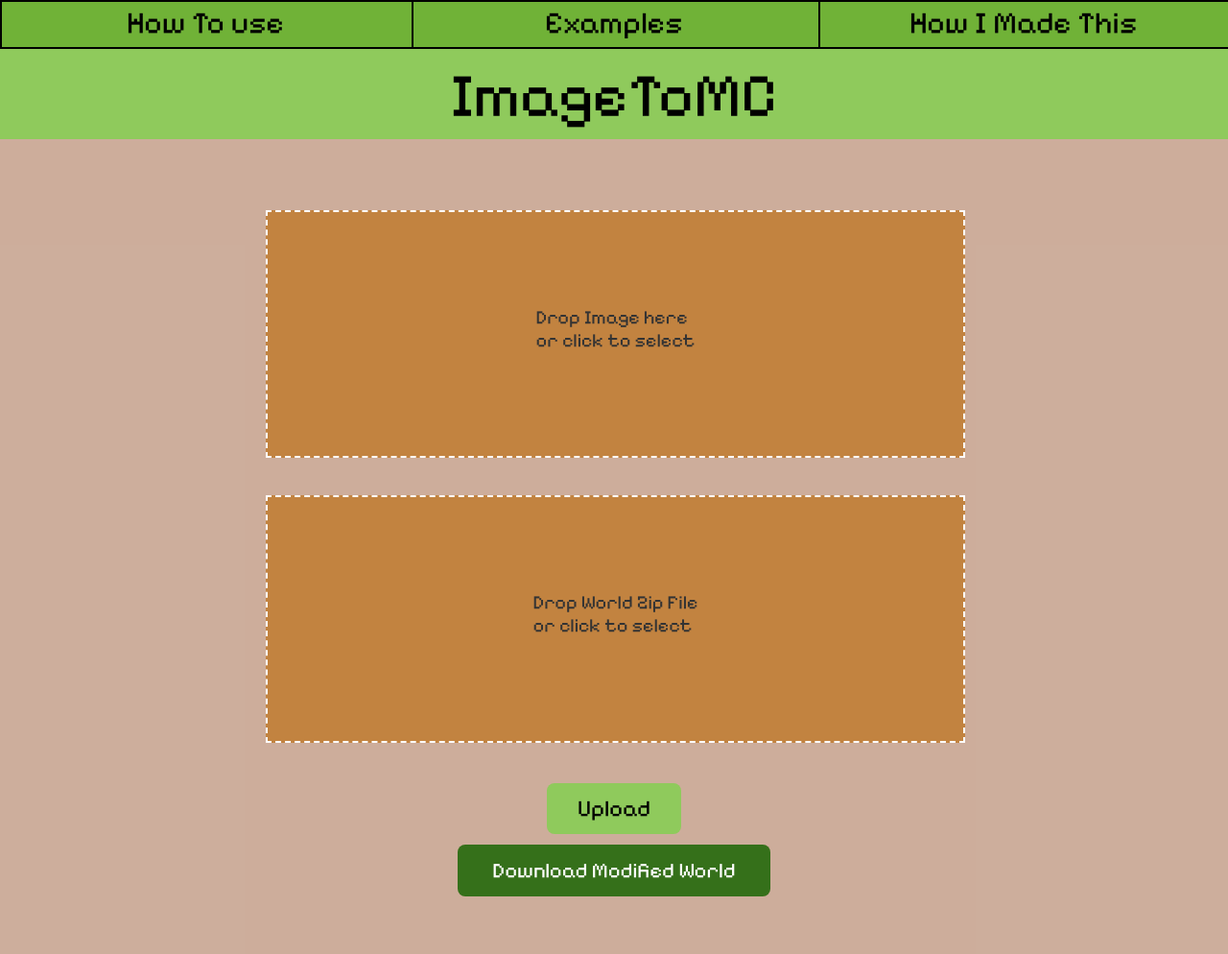
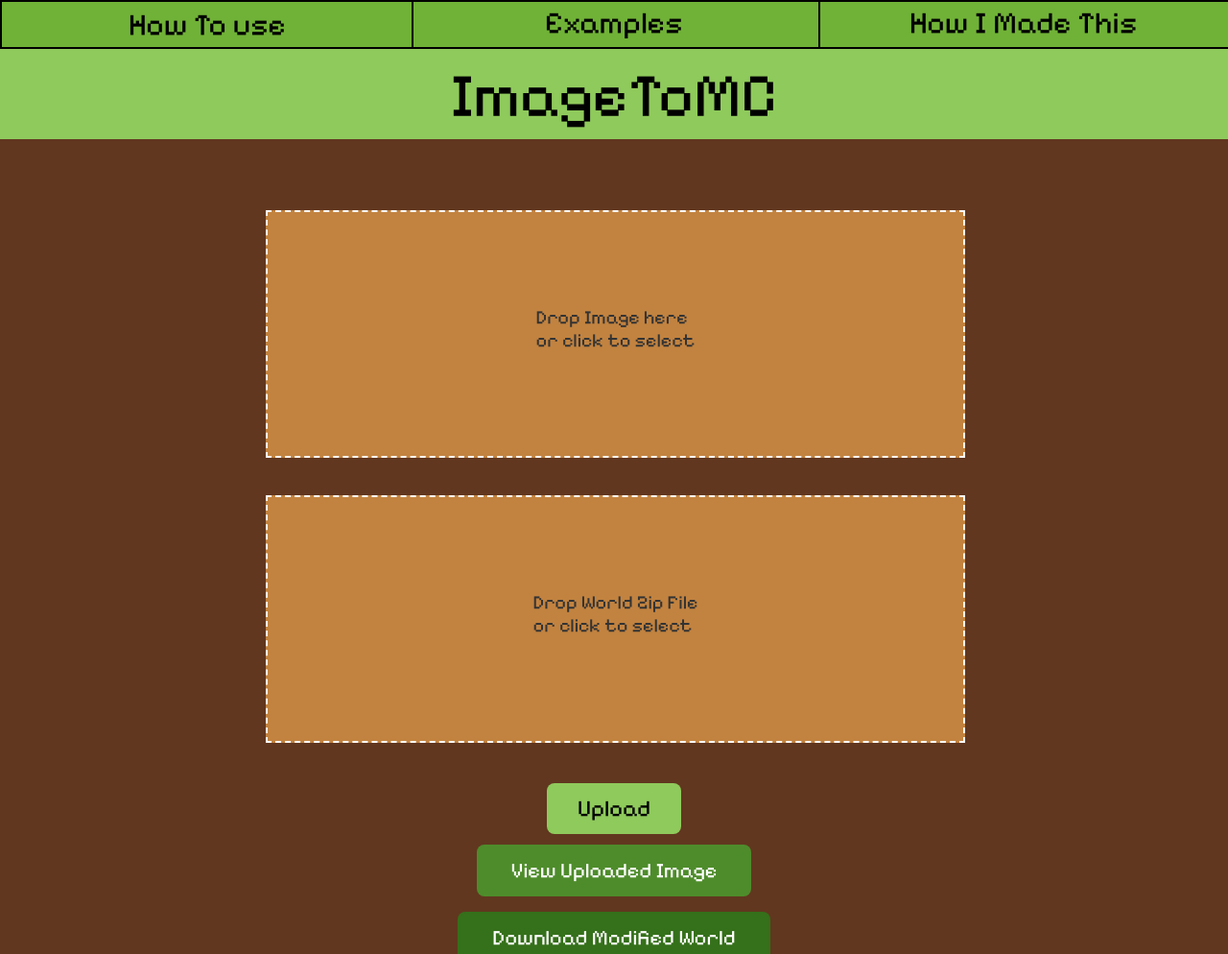
Before and after one commit to asvinod/ImageToMC, a Flask app: template flask_app/templates/index.html in a window 1280 px wide. Shown: the whole page at 96% size. Run offline with Flask 3, Linux system fonts and the light colour scheme; the template is opened without the code that fills it: values that come from a table or form of the project are taken from there, most other values are stand-ins (such as "Sample title", 1, 10 or a date in 2020); some libraries are stand-ins or nearby versions.

Commit message:
More UI updates

```diff
--- a/flask_app/templates/index.html
+++ b/flask_app/templates/index.html
@@ -76,16 +76,38 @@
     </style>
 </head>
 <body>
-    <div style="width: 100vw; height: 100vh; position: relative; background: rgba(155, 93, 57, 0.5); overflow: hidden">
+    <div style="width: 100vw; height: 100vh; position: relative; background: rgba(97, 55, 31); overflow: hidden">
         <div style="width: 1280px; height: 98px; left: 0px; top: 47px; position: absolute; background: #8FCA5C"></div>
         <div class="pixelify title" style="width: 341px; height: 75px; left: 469px; top: 61px; position: absolute;">ImageToMC<br/></div>
         <div class="pixelify subtitle" style="left: 85px; top: 5px; position: absolute;">How To use (Mac)</div>
-        <div style="width: 426px; height: 47px; left: 427px; top: 0px; position: absolute; background: #70B237; border: 2px black solid"></div>
-        <div style="width: 427px; height: 47px; left: 853px; top: 0px; position: absolute; background: #70B237; border: 2px black solid"></div>
-        <div style="width: 427px; height: 47px; left: 0px; top: 0px; position: absolute; background: #70B237; border: 2px black solid"></div>
-        <div class="pixelify menu" style="left: 132px; top: 5px; position: absolute;">How To use </div>
+        <div style="width: 426px; height: 47px; left: 427px; top: 0px; position: absolute; background: #70b237; border: 2px black solid"></div>
+        <a href = "https://github.com/asvinod/ImageToMC" target="_blank">
+            <div style="width: 427px; height: 47px; left: 853px; top: 0px; position: absolute; background: #70B237; border: 2px black solid"></div>
+        </a>
+        <div style="width: 427px; height: 47px; left: 0px; top: 0px; position: absolute; cursor: pointer; background: #70b237; border: 2px black solid"; cursor:pointer;" onclick="document.getElementById('howtoModal').style.display='block'">
+            <div class="pixelify menu" style="left: 132px; top: 5px; position: absolute; cursor: pointer;">How To use </div>
+        </div>
+
+        <div id="howtoModal" style="display:none; position:fixed; z-index:1000; left:0; top:0; width:100vw; height:100vh; background:rgba(0,0,0,0.5);">
+            <div style="background:#fff; margin:10% auto; padding:20px; border-radius:8px; width:300px; position:relative;">
+                <span onclick="document.getElementById('howtoModal').style.display='none'"
+                    style="position:absolute; top:10px; right:16px; cursor:pointer; font-size:20px;">&times;</span>
+                <ol style="margin-left: 1em;">
+                <li>If you are creating your own world, select that world, and click "Edit"</li>
+                <li>Click "Open World Folder"</li>
+                <li>Compress your world</li>
+                <li>Drag image on top box</li>
+                <li>Drag zip file on bottom box</li>
+                <li>Download ZIP file, place into World Folder</li>
+                <li>Unzip, and reload Select World (click Back and "Single Player" if you need to)</li>
+                </ol>
+            </div>
+        </div>
+
         <div class="pixelify menu" style="left: 568px; top: 5px; position: absolute;">Examples<br/></div>
-        <div class="pixelify menu" style="left: 948px; top: 5px; position: absolute;">How I Made This</div>
+        <a href = "https://github.com/asvinod/ImageToMC">
+            <div class="pixelify menu" style="left: 948px; top: 5px; position: absolute;">How I Made This</div>
+        </a>
 
         <!-- Upload Form with custom file drop areas -->
         <form class="upload-form" method="POST" enctype="multipart/form-data" style="background: none; box-shadow: none; padding: 0; border-radius: 0; left: 0; top: 0; width: 100vw; position: static;">
@@ -147,6 +169,9 @@
         </script>
 
         <div id="result-buttons" style="width: 100vw; display: flex; flex-direction: column; align-items: center; position: absolute; left: 0; top: 880px; gap: 16px;">
+            {% if file_url %}
+            <a href="{{ file_url }}" class="pixelify result-btn" style="background: #4e8c2b; color: #fff; font-size: 22px; padding: 14px 36px; border-radius: 8px; text-decoration: none; margin-top: 0; display: inline-block; border: none; text-align: center;">View Uploaded Image</a>
+            {% endif %}
             {% if modified_world_url %}
             <a href="{{ modified_world_url }}" class="pixelify result-btn" style="background: #35701a; color: #fff; font-size: 22px; padding: 14px 36px; border-radius: 8px; text-decoration: none; margin-top: 0; display: inline-block; border: none; text-align: center;">Download Modified World</a>
             {% endif %}
```
